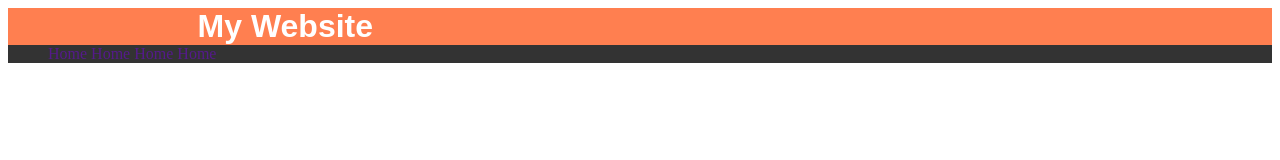
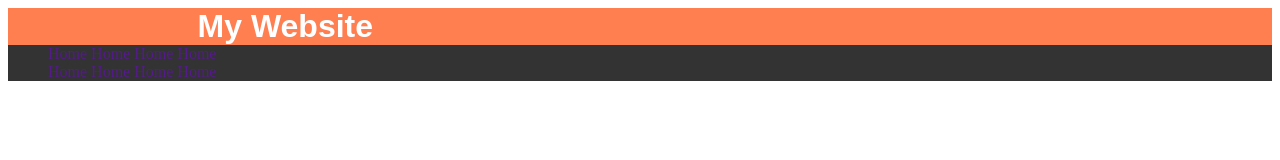
Before and after one commit to ulugmurod0902/Html, a plain HTML site: page index.html in a window 1280 px wide. Drawn offline with Linux system fonts and the light colour scheme.

Commit message:
Update index.html
uzgartrdm

```diff
--- a/index.html
+++ b/index.html
@@ -23,6 +23,16 @@
             <li><a href="">Home</a></li>
             <li><a href="">Home</a></li>
         </ul>
+
+    </div>
+     <div id="navbar">
+        <ul>
+            <li><a href="">Home</a></li>
+            <li><a href="">Home</a></li>
+            <li><a href="">Home</a></li>
+            <li><a href="">Home</a></li>
+        </ul>
+
     </div>
 
 </body>
```
